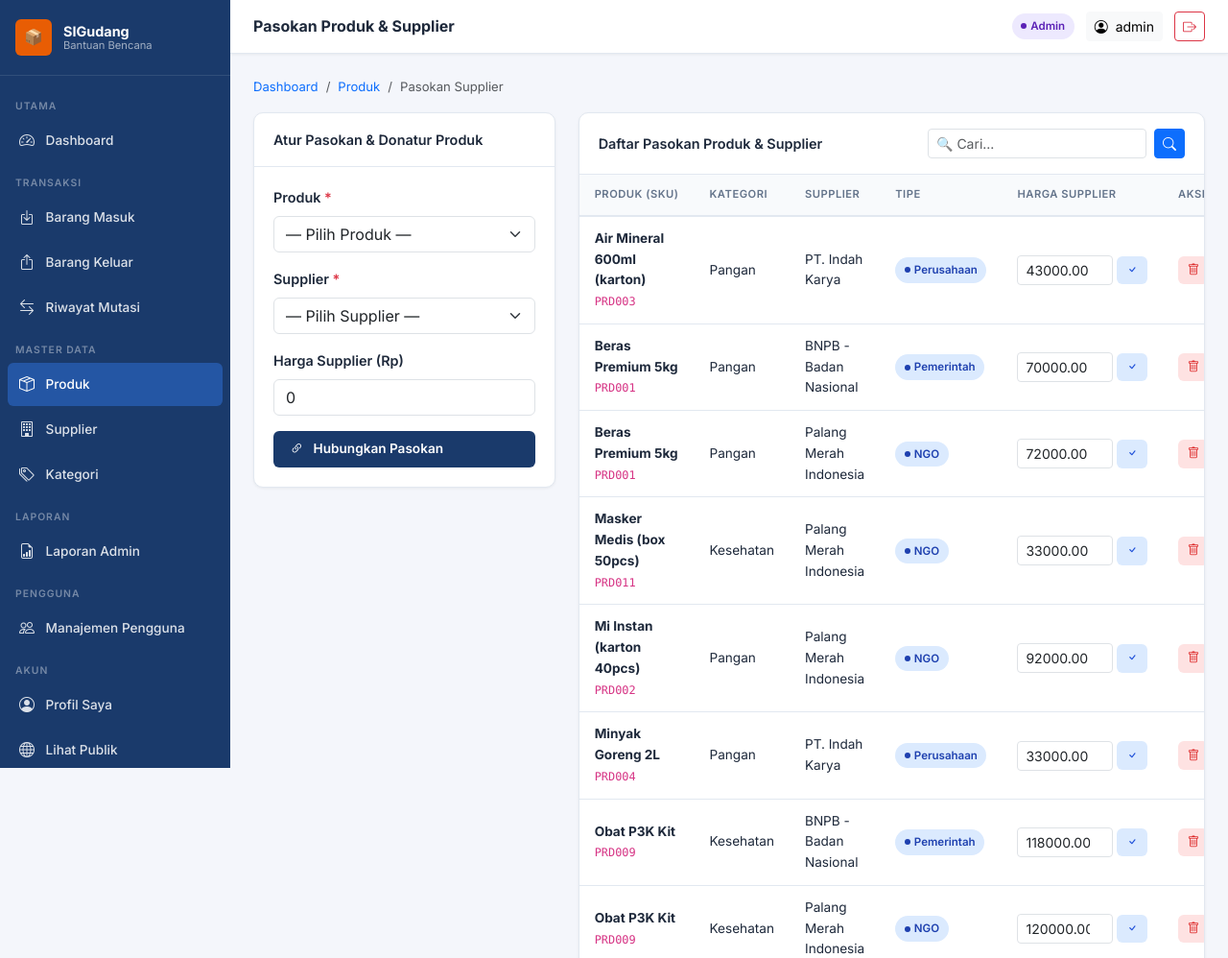
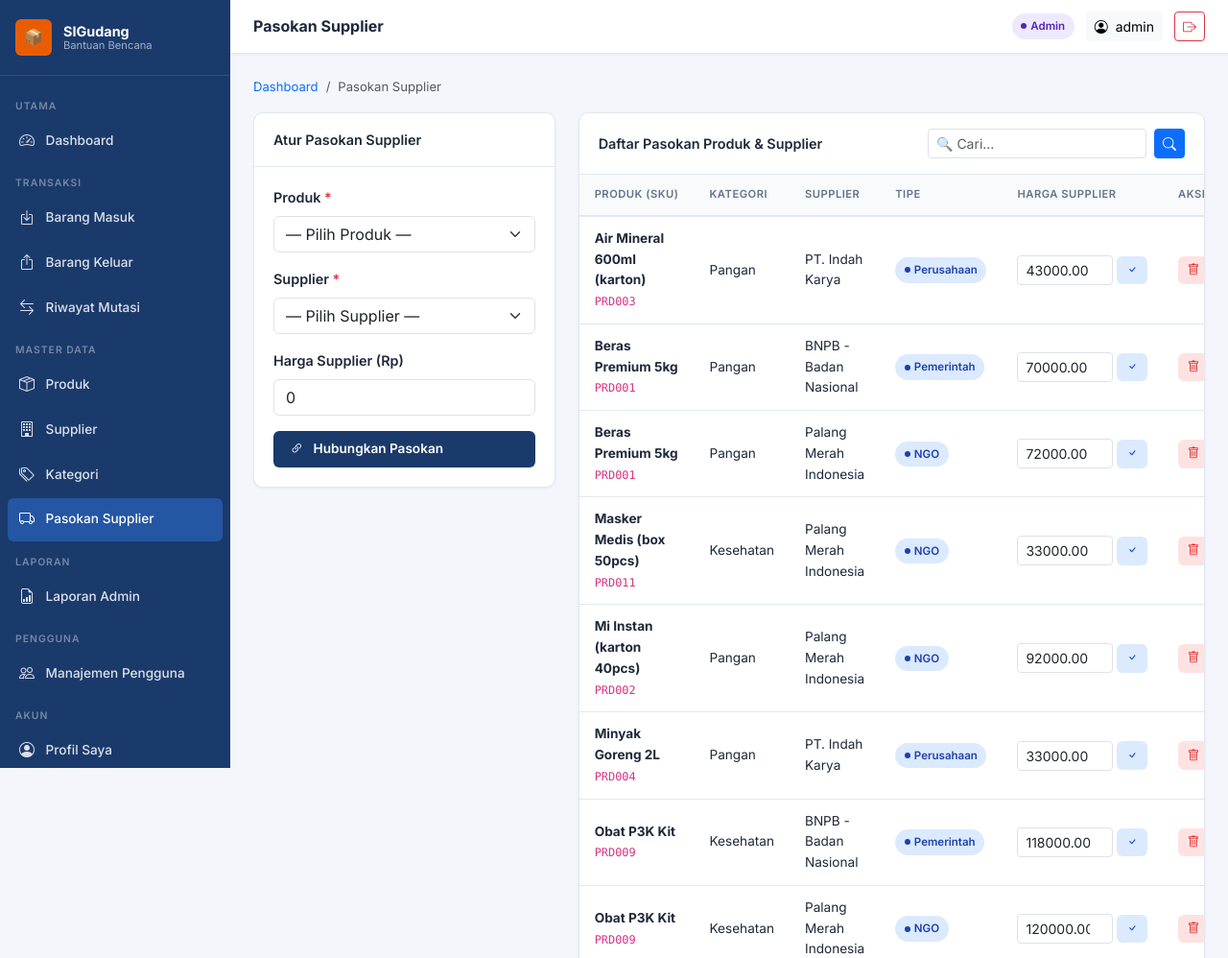
Before and after one commit to rafifproject/miniproject_web4_-Sistem-Informasi-Gudang-Bantuan-Bencana-SIGudang-, a PHP site: page /RPL-Pertemuan4/admin/produk_supplier.php in a window 1280 px wide. Shown: the top 998 px of the page at 96% size. Run offline with PHP 8.4, Linux system fonts and the light colour scheme; a user stored in the database is signed in; data comes from the database, SQL or seed files in the repository.

Commit message:
fix(ui): kembalikan menu sidebar dengan revisi nama Pasokan Supplier dan pertahankan kode murni Mermaid untuk ERD

```diff
--- a/admin/produk_supplier.php
+++ b/admin/produk_supplier.php
@@ -71,18 +71,18 @@
 $products  = $db->query("SELECT id,sku,name FROM products ORDER BY name")->fetchAll();
 $suppliers = $db->query("SELECT id,name,type FROM suppliers ORDER BY name")->fetchAll();
 
-$pageTitle = 'Pasokan Produk & Supplier';
-$activeMenu = 'produk';
+$pageTitle = 'Pasokan Supplier';
+$activeMenu = 'produk_supplier';
 include dirname(__DIR__) . '/views/partials/header_admin.php';
 ?>
-<nav class="breadcrumb-bar"><ol class="breadcrumb"><li class="breadcrumb-item"><a href="<?= BASE_URL ?>/admin/dashboard.php">Dashboard</a></li><li class="breadcrumb-item"><a href="<?= BASE_URL ?>/admin/produk.php">Produk</a></li><li class="breadcrumb-item active">Pasokan Supplier</li></ol></nav>
+<nav class="breadcrumb-bar"><ol class="breadcrumb"><li class="breadcrumb-item"><a href="<?= BASE_URL ?>/admin/dashboard.php">Dashboard</a></li><li class="breadcrumb-item active">Pasokan Supplier</li></ol></nav>
 <?php if ($msg): ?><div class="alert alert-<?= $msgType ?> alert-dismissible fade show"><?= e($msg) ?><button type="button" class="btn-close" data-bs-dismiss="alert"></button></div><?php endif; ?>
 
 <div class="row g-4">
   <!-- Form tambah relasi -->
   <div class="col-lg-4">
     <div class="card-panel">
-      <div class="card-panel-header">Atur Pasokan & Donatur Produk</div>
+      <div class="card-panel-header">Atur Pasokan Supplier</div>
       <div class="card-panel-body">
         <form method="POST">
           <?= csrfField() ?>
--- a/views/partials/header_admin.php
+++ b/views/partials/header_admin.php
@@ -79,6 +79,11 @@
         <i class="bi bi-tags nav-icon"></i> Kategori
       </a>
     </div>
+    <div class="nav-item">
+      <a href="<?= BASE_URL ?>/admin/produk_supplier.php" class="nav-link <?= $activeMenu==='produk_supplier'?'active':'' ?>">
+        <i class="bi bi-truck nav-icon"></i> Pasokan Supplier
+      </a>
+    </div>
 
     <div class="nav-section-label">Laporan</div>
     <div class="nav-item">
```
Also changed, not shown: README.md, 12 other files.
